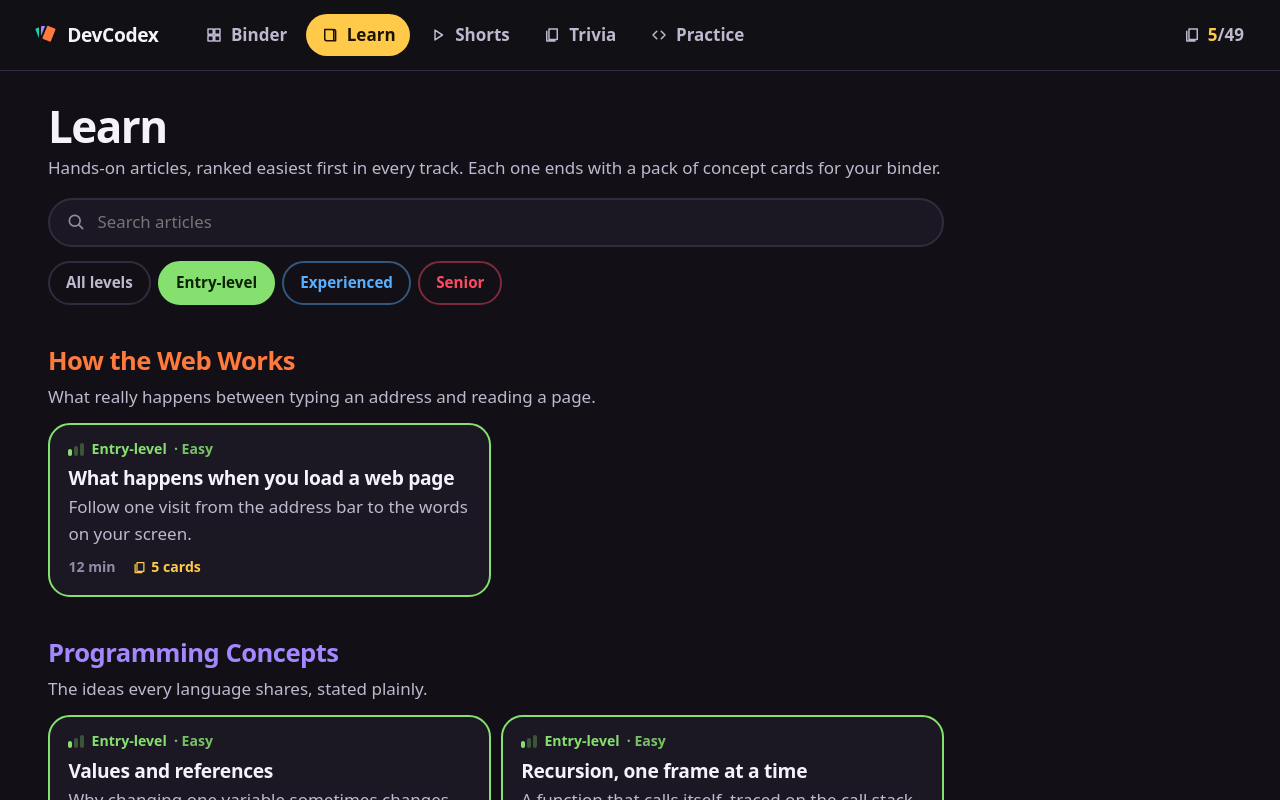
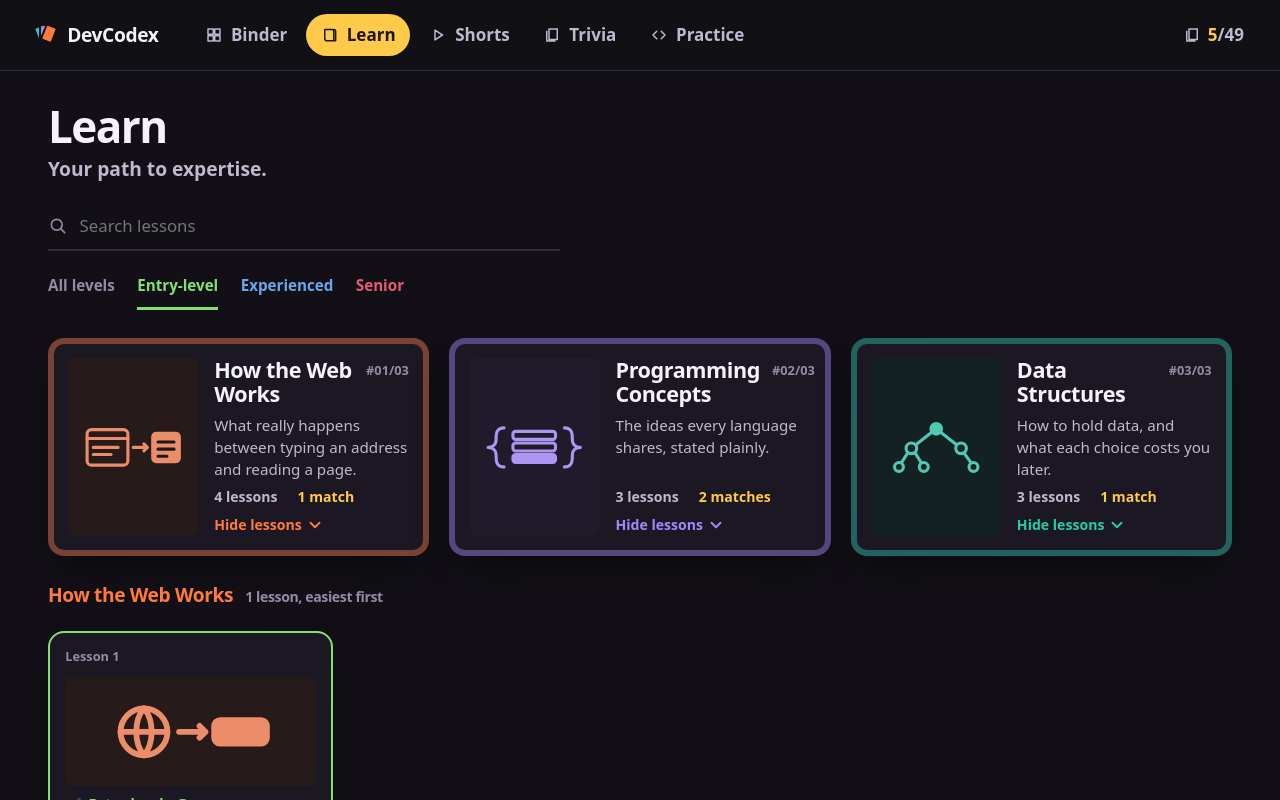
Before and after one commit to Tonys-Coding/DevCodex, a SvelteKit app: page /learn in a window 1280 px wide. Both pictures are taken after a click on the label "Entry-level". Shown: the top 800 px of the page. Built offline with nearby package versions, Linux system fonts and the light colour scheme; a web font is replaced by a local one.

Commit message:
Rebuild Learn with topic cards that deal out their lessons

```diff
--- /dev/null
+++ b/src/lib/components/app/LessonCard.svelte
@@ -0,0 +1,135 @@
+<script lang="ts">
+	import { resolve } from '$app/paths';
+	import type { ArticleMeta } from '../../content/types';
+	import { cardsUnlockedBy } from '../../content/cards';
+	import { cardArt } from '../cardArt';
+	import Icon from '../Icon.svelte';
+	import LevelTag from './LevelTag.svelte';
+
+	/** One lesson, dealt out under its topic: a portrait card framed in its level colour. */
+	let { article, number, done }: { article: ArticleMeta; number: number; done: boolean } = $props();
+
+	const pack = $derived(cardsUnlockedBy(article.id));
+	const art = $derived(pack[0] ? cardArt[pack[0].id] : '');
+	const live = $derived(article.status === 'live');
+</script>
+
+{#snippet face()}
+	<span class="head">
+		<span class="num">Lesson {number}</span>
+		{#if done}<span class="done"><Icon name="check" size={16} stroke={3} /> Finished</span>{/if}
+	</span>
+	<span class="art" aria-hidden="true">
+		{#if art}<svg viewBox="0 0 120 64">{@html art}</svg>{:else}<Icon name="lock" size={26} stroke={2} />{/if}
+	</span>
+	<LevelTag level={article.level} />
+	<span class="title">{article.title}</span>
+	<span class="sum">{article.summary}</span>
+	<span class="foot meta-row">
+		{#if live}
+			<span><Icon name="clock" size={15} stroke={2} /> {article.minutes} min</span>
+			<span class="gold"><Icon name="cards" size={15} stroke={2} /> {pack.length} cards</span>
+		{:else}
+			<span>Coming soon</span>
+		{/if}
+	</span>
+{/snippet}
+
+{#if live}
+	<a class="lesson t-{article.track} lv-{article.level}" class:done href={resolve('/learn/[slug]', { slug: article.id })}>{@render face()}</a>
+{:else}
+	<div class="lesson soon t-{article.track} lv-{article.level}">{@render face()}</div>
+{/if}
+
+<style>
+	/* The level frames the lesson: a full border in its level colour, never a fill. */
+	.lesson {
+		display: flex;
+		flex-direction: column;
+		gap: 0.6rem;
+		height: 100%;
+		padding: 0.9rem 0.95rem 1rem;
+		border-radius: 16px;
+		border: 2px solid var(--lv);
+		background: var(--panel);
+		color: var(--ink);
+		text-decoration: none;
+		box-shadow: 0 18px 36px -18px rgb(0 0 0 / 0.85);
+		transition: transform 300ms cubic-bezier(0.16, 1, 0.3, 1);
+	}
+
+	a.lesson:hover {
+		transform: translateY(-4px) rotate(-0.6deg);
+	}
+
+	.soon {
+		border-style: dashed;
+		opacity: 0.75;
+	}
+
+	.head {
+		display: flex;
+		justify-content: space-between;
+		align-items: center;
+		gap: 0.5rem;
+		font-size: 0.8rem;
+		font-weight: 700;
+		color: var(--ink-3);
+	}
+
+	.done {
+		display: inline-flex;
+		align-items: center;
+		gap: 0.25rem;
+		color: var(--structures);
+	}
+
+	.art {
+		display: grid;
+		place-items: center;
+		aspect-ratio: 16 / 7;
+		border-radius: 8px;
+		background: color-mix(in srgb, var(--t) 9%, var(--ground));
+		color: var(--ink-3);
+	}
+
+	.art svg {
+		width: 70%;
+		overflow: visible;
+		fill: none;
+		stroke: color-mix(in srgb, var(--t) 70%, var(--ink-2));
+		stroke-width: 4;
+		stroke-linecap: round;
+		stroke-linejoin: round;
+	}
+
+	.art :global(.hot) {
+		fill: color-mix(in srgb, var(--t) 70%, var(--ink-2));
+	}
+
+	.title {
+		font-family: var(--display);
+		font-size: 1.2rem;
+		font-weight: 800;
+		line-height: 1.15;
+		letter-spacing: -0.02em;
+	}
+
+	.sum {
+		font-size: 0.95rem;
+		line-height: 1.45;
+		color: var(--ink-2);
+	}
+
+	.foot {
+		margin-top: auto;
+		padding-top: 0.2rem;
+		font-size: 0.88rem;
+	}
+
+	@media (prefers-reduced-motion: reduce) {
+		.lesson {
+			transition: none;
+		}
+	}
+</style>
--- /dev/null
+++ b/src/lib/components/app/TopicCard.svelte
@@ -0,0 +1,215 @@
+<script lang="ts">
+	import type { ArticleMeta, Track } from '../../content/types';
+	import { trackArt } from '../cardArt';
+	import Icon from '../Icon.svelte';
+
+	/**
+	 * A topic on the Learn page, drawn as a landscape binder card in quiet colours.
+	 * It is a disclosure button: pressing it deals out the topic's lesson cards.
+	 */
+	let {
+		track,
+		lessons,
+		finished,
+		number,
+		total,
+		open,
+		matches,
+		controls,
+		onclick
+	}: {
+		track: Track;
+		lessons: ArticleMeta[];
+		finished: number;
+		number: number;
+		total: number;
+		open: boolean;
+		/** While searching or filtering: how many lessons match. */
+		matches?: number;
+		controls: string;
+		onclick: () => void;
+	} = $props();
+</script>
+
+<button type="button" class="topic t-{track.id}" class:open aria-expanded={open} aria-controls={controls} {onclick}>
+	<span class="face">
+		<span class="art" aria-hidden="true">
+			<svg viewBox="0 0 120 64">{@html trackArt[track.id] ?? ''}</svg>
+		</span>
+		<span class="body">
+			<span class="head">
+				<span class="title">{track.title}</span>
+				<span class="num">#{String(number).padStart(2, '0')}/{String(total).padStart(2, '0')}</span>
+			</span>
+			<span class="blurb">{track.blurb}</span>
+			<span class="foot">
+				<span class="meta-row">
+					<span>{lessons.length} lessons</span>
+					{#if matches !== undefined}
+						<span class="gold">{matches} {matches === 1 ? 'match' : 'matches'}</span>
+					{:else}
+						<span class:done={finished > 0}>{finished} finished</span>
+					{/if}
+				</span>
+				<span class="toggle">
+					{open ? 'Hide lessons' : 'Show lessons'}
+					<Icon name="chevron-right" size={18} stroke={2.5} />
+				</span>
+			</span>
+		</span>
+	</span>
+</button>
+
+<style>
+	/* Same build as the binder's concept card (frame, face, art window, footer), turned sideways and quietened. */
+	.topic {
+		display: block;
+		width: 100%;
+		height: 100%;
+		padding: 6px;
+		border: 0;
+		border-radius: 16px;
+		background: var(--panel-2);
+		color: var(--ink);
+		text-align: left;
+		cursor: pointer;
+		box-shadow: 0 18px 36px -18px rgb(0 0 0 / 0.85);
+		transition:
+			transform 300ms cubic-bezier(0.16, 1, 0.3, 1),
+			background-color 200ms ease-out;
+	}
+
+	.topic:hover {
+		transform: translateY(-3px);
+	}
+
+	.topic.open {
+		background: color-mix(in srgb, var(--t) 38%, var(--panel-2));
+	}
+
+	.face {
+		display: grid;
+		grid-template-columns: minmax(0, 0.8fr) minmax(0, 1.2fr);
+		gap: 1rem;
+		height: 100%;
+		padding: 0.9rem;
+		border-radius: 10px;
+		background: var(--panel);
+	}
+
+	.art {
+		display: grid;
+		place-items: center;
+		border-radius: 8px;
+		background: color-mix(in srgb, var(--t) 9%, var(--ground));
+	}
+
+	.art svg {
+		width: 82%;
+		overflow: visible;
+		fill: none;
+		stroke: color-mix(in srgb, var(--t) 70%, var(--ink-2));
+		stroke-width: 3.5;
+		stroke-linecap: round;
+		stroke-linejoin: round;
+	}
+
+	.art :global(.hot) {
+		fill: color-mix(in srgb, var(--t) 70%, var(--ink-2));
+	}
+
+	.art :global(.cut) {
+		stroke: var(--panel);
+	}
+
+	.body {
+		display: flex;
+		flex-direction: column;
+		gap: 0.5rem;
+		min-width: 0;
+	}
+
+	.head {
+		display: flex;
+		justify-content: space-between;
+		align-items: flex-start;
+		gap: 0.75rem;
+	}
+
+	.title {
+		font-family: var(--display);
+		font-size: 1.35rem;
+		font-weight: 800;
+		line-height: 1.1;
+		letter-spacing: -0.02em;
+	}
+
+	.num {
+		flex: none;
+		padding-top: 0.2rem;
+		font-size: 0.8rem;
+		font-weight: 700;
+		color: var(--ink-3);
+		font-variant-numeric: tabular-nums;
+	}
+
+	.blurb {
+		font-size: 0.95rem;
+		line-height: 1.45;
+		color: var(--ink-2);
+	}
+
+	.foot {
+		display: flex;
+		flex-wrap: wrap;
+		justify-content: space-between;
+		align-items: center;
+		gap: 0.5rem 1rem;
+		margin-top: auto;
+	}
+
+	.foot .meta-row {
+		font-size: 0.88rem;
+	}
+
+	.toggle {
+		display: inline-flex;
+		align-items: center;
+		gap: 0.25rem;
+		font-size: 0.88rem;
+		font-weight: 800;
+		color: var(--t);
+	}
+
+	.toggle :global(svg) {
+		transition: transform 300ms cubic-bezier(0.16, 1, 0.3, 1);
+	}
+
+	.open .toggle :global(svg) {
+		transform: rotate(90deg);
+	}
+
+	/* Phones keep the sideways card: a narrower art window and a smaller title. */
+	@media (max-width: 480px) {
+		.face {
+			grid-template-columns: minmax(0, 0.6fr) minmax(0, 1.4fr);
+			gap: 0.8rem;
+			padding: 0.75rem;
+		}
+
+		.title {
+			font-size: 1.2rem;
+		}
+
+		.blurb {
+			display: none;
+		}
+	}
+
+	@media (prefers-reduced-motion: reduce) {
+		.topic,
+		.toggle :global(svg) {
+			transition: none;
+		}
+	}
+</style>
--- a/src/lib/components/cardArt.ts
+++ b/src/lib/components/cardArt.ts
@@ -54,3 +54,10 @@ export const cardArt: Record<string, string> = {
 	'cors-credentials': '<path d="M26 20v24M15 26l22 12M37 26 15 38"/><path d="M48 32h10m-4-4 4 4-4 4"/><rect class="hot" x="66" y="18" width="44" height="28" rx="5"/>',
 	'preflight-cache': '<circle cx="32" cy="32" r="18"/><path d="M32 22v10l7 5"/><rect x="64" y="14" width="46" height="10" rx="3"/><rect class="hot" x="64" y="28" width="46" height="10" rx="3"/><rect x="64" y="42" width="46" height="8" rx="3" opacity=".5"/>'
 };
+
+/** Art for the topic cards on the Learn page, on the same 120 × 64 grid. */
+export const trackArt: Record<string, string> = {
+	web: '<rect x="8" y="12" width="46" height="40" rx="5"/><path d="M8 22h46"/><path d="M15 32h28M15 40h20"/><path d="M60 32h16m-4-4 4 4-4 4"/><rect class="hot" x="82" y="16" width="30" height="32" rx="4"/><path class="cut" d="M88 26h18M88 34h18M88 42h10"/>',
+	programming: '<path d="M26 10c-9 0-9 7-9 13s-4 9-9 9c5 0 9 3 9 9s0 13 9 13"/><path d="M94 10c9 0 9 7 9 13s4 9 9 9c-5 0-9 3-9 9s0 13-9 13"/><rect x="36" y="14" width="48" height="9" rx="3"/><rect x="36" y="27" width="48" height="9" rx="3"/><rect class="hot" x="36" y="40" width="48" height="9" rx="3"/>',
+	structures: '<circle class="hot" cx="60" cy="11" r="6"/><circle cx="32" cy="33" r="6"/><circle cx="88" cy="33" r="6"/><circle cx="18" cy="54" r="5"/><circle cx="46" cy="54" r="5"/><circle cx="102" cy="54" r="5"/><path d="M55 15 37 29M65 15l18 14M28 38l-7 11M36 38l7 11M91 38l8 11"/>'
+};
--- a/src/routes/learn/+page.svelte
+++ b/src/routes/learn/+page.svelte
@@ -1,25 +1,58 @@
 <script lang="ts">
-	import { resolve } from '$app/paths';
+	import { cubicOut } from 'svelte/easing';
+	import { prefersReducedMotion } from 'svelte/motion';
 	import { tracks, articlesInTrack } from '#lib/content/catalog.js';
-	import { cardsUnlockedBy } from '#lib/content/cards.js';
+	import { levels } from '#lib/content/levels.js';
+	import type { Level, TrackId } from '#lib/content/types.js';
 	import { progress } from '#lib/progress/progress.svelte.js';
-	import { levels } from '#lib/content/levels.js';
-	import type { Level } from '#lib/content/types.js';
 	import Icon from '#lib/components/Icon.svelte';
-	import LevelTag from '#lib/components/app/LevelTag.svelte';
+	import TopicCard from '#lib/components/app/TopicCard.svelte';
+	import LessonCard from '#lib/components/app/LessonCard.svelte';
 
 	let query = $state('');
 	let level = $state<Level | 'all'>('all');
+	/** The topic whose lessons are dealt out. Searching or filtering shows every topic with a match. */
+	let open = $state<TrackId | null>(null);
+
 	const q = $derived(query.trim().toLowerCase());
-	const match = (text: string) => !q || text.toLowerCase().includes(q);
-	const groups = $derived(
-		tracks
-			.map((track) => ({
+	const filtering = $derived(q !== '' || level !== 'all');
+	const matches = (a: { title: string; summary: string; level: Level }) =>
+		(level === 'all' || a.level === level) && (!q || `${a.title} ${a.summary}`.toLowerCase().includes(q));
+
+	const topics = $derived(
+		tracks.map((track, i) => {
+			const lessons = articlesInTrack(track.id);
+			const shown = lessons.filter(matches);
+			return {
 				track,
-				list: articlesInTrack(track.id).filter((a) => (level === 'all' || a.level === level) && match(`${a.title} ${a.summary}`))
-			}))
-			.filter((g) => g.list.length)
+				number: i + 1,
+				lessons,
+				shown,
+				finished: lessons.filter((a) => progress.isDone(a.id)).length,
+				isOpen: filtering ? shown.length > 0 : open === track.id
+			};
+		})
 	);
+	const anyMatch = $derived(topics.some((t) => t.shown.length));
+
+	function toggle(id: TrackId) {
+		if (filtering) {
+			query = '';
+			level = 'all';
+		}
+		open = open === id ? null : id;
+	}
+
+	/** Lesson cards are dealt in one after another, like cards off a deck. */
+	function deal(_node: Element, { i }: { i: number }) {
+		return {
+			delay: prefersReducedMotion.current ? 0 : i * 70,
+			duration: prefersReducedMotion.current ? 0 : 480,
+			easing: cubicOut,
+			css: (t: number) =>
+				`opacity: ${t}; transform: translateY(${(1 - t) * -28}px) rotate(${(1 - t) * -5}deg) scale(${0.92 + t * 0.08});`
+		};
+	}
 </script>
 
 <svelte:head>
@@ -29,11 +62,12 @@
 <div class="library">
 	<header class="head">
 		<h1>Learn</h1>
-		<p>Hands-on articles, ranked easiest first in every track. Each one ends with a pack of concept cards for your binder.</p>
+		<p class="tagline">Your path to expertise.</p>
+		<div class="tools">
 			<label class="search">
 				<Icon name="search" size={20} stroke={2} />
-			<span class="visually-hidden">Search articles</span>
-			<input type="search" bind:value={query} placeholder="Search articles" autocomplete="off" />
+				<span class="visually-hidden">Search lessons</span>
+				<input type="search" bind:value={query} placeholder="Search lessons" autocomplete="off" />
 			</label>
 			<fieldset class="levels">
 				<legend class="visually-hidden">Difficulty</legend>
@@ -46,52 +80,48 @@
 					</label>
 				{/each}
 			</fieldset>
+		</div>
 	</header>
 
-	{#each groups as { track, list } (track.id)}
-		<section class="track t-{track.id}" aria-labelledby="track-{track.id}">
-			<h2 id="track-{track.id}">{track.title}</h2>
-			<p class="blurb">{track.blurb}</p>
-			<ul>
-				{#each list as a (a.id)}
-					{@const done = progress.isDone(a.id)}
-					<li>
-						{#if a.status === 'live'}
-							<a class="item lv-{a.level}" href={resolve('/learn/[slug]', { slug: a.id })}>
-								<LevelTag level={a.level} />
-								<span class="title">{a.title}</span>
-								<span class="sum">{a.summary}</span>
-								<span class="meta">
-									<span>{a.minutes} min</span>
-									{#if done}
-										<span class="done"><Icon name="check" size={15} stroke={2.5} /> Finished</span>
-									{:else}
-										<span class="cards"><Icon name="cards" size={15} stroke={2} /> {cardsUnlockedBy(a.id).length} cards</span>
-									{/if}
-								</span>
-							</a>
-						{:else}
-							<div class="item soon lv-{a.level}">
-								<LevelTag level={a.level} />
-								<span class="title">{a.title}</span>
-								<span class="sum">{a.summary}</span>
-								<span class="meta"><span>Coming soon</span></span>
+	<div class="topics">
+		{#each topics as topic (topic.track.id)}
+			<div class="topic-slot">
+				<TopicCard
+					track={topic.track}
+					lessons={topic.lessons}
+					finished={topic.finished}
+					number={topic.number}
+					total={tracks.length}
+					open={topic.isOpen}
+					matches={filtering ? topic.shown.length : undefined}
+					controls="lessons-{topic.track.id}"
+					onclick={() => toggle(topic.track.id)}
+				/>
 			</div>
-						{/if}
+			{#if topic.isOpen}
+				<section class="deal t-{topic.track.id}" id="lessons-{topic.track.id}" aria-label="{topic.track.title} lessons">
+					<h2>{topic.track.title}<span>{topic.shown.length} {topic.shown.length === 1 ? 'lesson' : 'lessons'}, easiest first</span></h2>
+					<ol>
+						{#each topic.shown as article, i (article.id)}
+							<li in:deal={{ i }}>
+								<LessonCard {article} number={topic.lessons.indexOf(article) + 1} done={progress.isDone(article.id)} />
 							</li>
 						{/each}
-			</ul>
+					</ol>
 				</section>
-	{:else}
-		<p class="none">No articles match{q ? ` “${query}”` : ''}{level !== 'all' ? ' at this level' : ''}.</p>
+			{/if}
 		{/each}
+	</div>
+
+	{#if filtering && !anyMatch}
+		<p class="none">No lessons match{q ? ` “${query}”` : ''}{level !== 'all' ? ' at this level' : ''}.</p>
+	{/if}
 </div>
 
 <style>
 	.library {
 		display: grid;
-		gap: 2.25rem;
-		max-width: 56rem;
+		gap: 1.75rem;
 	}
 
 	h1 {
@@ -101,26 +131,33 @@
 		line-height: 1.05;
 	}
 
-	.head p {
-		margin-top: 0.4rem;
+	.tagline {
+		margin-top: 0.3rem;
+		font-family: var(--display);
+		font-size: 1.2rem;
+		font-weight: 700;
 		color: var(--ink-2);
 	}
 
+	.tools {
+		display: grid;
+		gap: 0.9rem;
+		margin-top: 1.25rem;
+	}
+
+	/* Boxless search: an underlined field. */
 	.search {
 		display: flex;
 		align-items: center;
 		gap: 0.6rem;
-		margin-top: 1rem;
-		padding: 0 1rem;
-		min-height: 3.1rem;
-		border-radius: 999px;
-		background: var(--panel);
-		border: 2px solid var(--rule);
+		max-width: 32rem;
+		min-height: 3rem;
+		border-bottom: 2px solid var(--rule);
 		color: var(--ink-3);
 	}
 
 	.search:focus-within {
-		border-color: var(--gold);
+		border-bottom-color: var(--gold);
 	}
 
 	.search input {
@@ -133,28 +170,12 @@
 		font-size: 1.05rem;
 	}
 
-	h2 {
-		font-size: 1.6rem;
-		font-weight: 800;
-		letter-spacing: -0.02em;
-		color: var(--t);
-	}
-
-	.blurb {
-		color: var(--ink-2);
-		margin: 0.2rem 0 0.8rem;
-	}
-
-	ul {
-		display: grid;
-		gap: 0.6rem;
-	}
-
+	/* Level filter as text tabs: the chosen level is underlined in its colour. */
 	.levels {
 		display: flex;
 		flex-wrap: wrap;
-		gap: 0.45rem;
-		margin: 0.85rem 0 0;
+		gap: 0 1.4rem;
+		margin: 0;
 		padding: 0;
 		border: 0;
 	}
@@ -163,24 +184,24 @@
 		display: inline-flex;
 		align-items: center;
 		min-height: 2.75rem;
-		padding: 0 1rem;
-		border-radius: 999px;
-		border: 2px solid var(--rule);
-		color: var(--ink-2);
+		border-bottom: 3px solid transparent;
+		color: var(--ink-3);
 		font-weight: 800;
 		font-size: 0.95rem;
 		cursor: pointer;
 	}
 
 	.levels label:not(.all) {
-		border-color: color-mix(in srgb, var(--lv) 45%, transparent);
-		color: var(--lv);
+		color: color-mix(in srgb, var(--lv) 75%, var(--ink-3));
+	}
+
+	.levels label:hover {
+		color: var(--ink);
 	}
 
 	.levels label.on {
-		background: var(--lv, var(--ink));
-		border-color: var(--lv, var(--ink));
-		color: var(--lv-ink, var(--ground));
+		color: var(--lv, var(--ink));
+		border-bottom-color: var(--lv, var(--ink));
 	}
 
 	.levels label:has(:focus-visible) {
@@ -188,81 +209,84 @@
 		outline-offset: 3px;
 	}
 
-	/* Each article sits in a border of its level colour. */
-	.item {
+	.topics {
 		display: grid;
-		justify-items: start;
-		gap: 0.3rem;
-		padding: 1rem 1.15rem 1.05rem;
-		border-radius: 22px;
-		background: var(--panel);
-		border: 2px solid var(--lv);
-		text-decoration: none;
-		transition: transform 200ms cubic-bezier(0.16, 1, 0.3, 1), box-shadow 200ms ease-out;
+		/* minmax(0, …) so the sideways-scrolling hand can't widen the column. */
+		grid-template-columns: minmax(0, 1fr);
+		gap: 1rem;
 	}
 
-	.item :global(.level) {
-		margin-bottom: 0.25rem;
+	/* Topic cards in a row share one height. */
+	.topic-slot {
+		display: grid;
 	}
 
-	a.item:hover {
-		transform: translateY(-2px);
-		box-shadow: 0 0 0 4px color-mix(in srgb, var(--lv) 22%, transparent);
+	/* The dealt hand: lesson cards in a row that scrolls sideways on phones. */
+	.deal {
+		min-width: 0;
+		padding: 0.25rem 0 0.75rem;
 	}
 
-	.title {
-		font-family: var(--display);
+	.deal h2 {
+		display: flex;
+		flex-wrap: wrap;
+		align-items: baseline;
+		gap: 0.2rem 0.75rem;
+		font-size: 1.2rem;
 		font-weight: 800;
-		font-size: 1.2rem;
-		line-height: 1.2;
-		letter-spacing: -0.015em;
+		letter-spacing: -0.02em;
+		color: var(--t);
 	}
 
-	.sum {
-		color: var(--ink-2);
-	}
-
-	.meta {
-		display: flex;
-		flex-wrap: wrap;
-		gap: 1rem;
-		margin-top: 0.3rem;
+	.deal h2 span {
+		font-family: var(--body);
 		font-size: 0.88rem;
 		font-weight: 700;
 		color: var(--ink-3);
 	}
 
-	.meta span {
-		display: inline-flex;
-		align-items: center;
-		gap: 0.3rem;
+	.deal ol {
+		display: grid;
+		grid-auto-flow: column;
+		grid-auto-columns: minmax(15rem, 78%);
+		gap: 0.9rem;
+		margin-top: 0.8rem;
+		padding: 0.5rem 0.25rem 1.25rem;
+		overflow-x: auto;
+		scroll-snap-type: x mandatory;
+		scroll-padding-inline: 0.25rem;
 	}
 
-	.done {
-		color: var(--structures);
-	}
-
-	.cards {
-		color: var(--gold);
-	}
-
-	.soon {
-		border-style: dashed;
-		border-color: color-mix(in srgb, var(--lv) 55%, transparent);
-		background: none;
-	}
-
-	.soon .title {
-		color: var(--ink-2);
+	.deal li {
+		scroll-snap-align: start;
 	}
 
 	.none {
 		color: var(--ink-2);
 	}
 
-	@media (min-width: 760px) {
-		ul {
-			grid-template-columns: repeat(2, minmax(0, 1fr));
+	/* Desktop: the three topic cards share a row, and the open topic's hand is dealt below them. */
+	@media (min-width: 900px) {
+		.topics {
+			grid-template-columns: repeat(3, minmax(0, 1fr));
+			gap: 1.25rem;
+		}
+
+		.topic-slot {
+			order: 0;
+		}
+
+		.deal {
+			order: 1;
+			grid-column: 1 / -1;
+		}
+
+		.deal ol {
+			grid-auto-flow: row;
+			grid-template-columns: repeat(auto-fill, minmax(15rem, 1fr));
+			grid-auto-columns: auto;
+			overflow: visible;
+			padding-inline: 0;
 		}
 	}
 </style>
```
Lines whose indentation alone changed are shown as unchanged.
